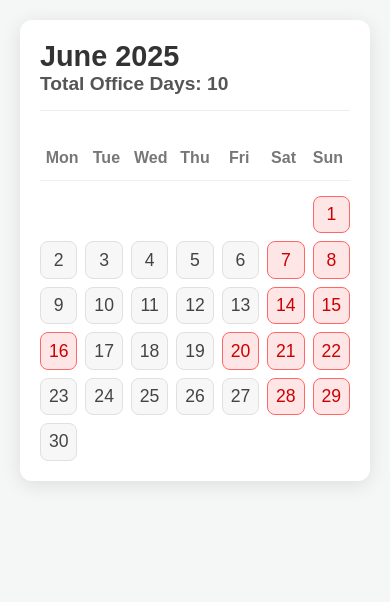
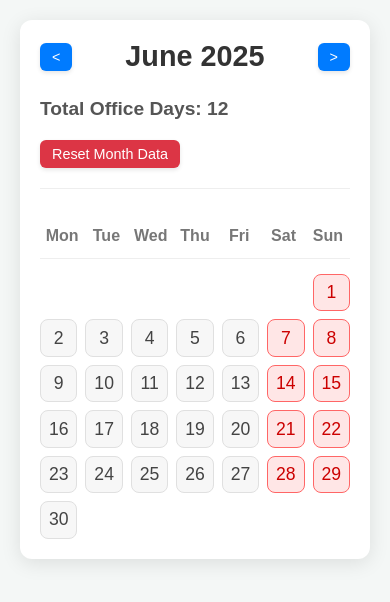
Before and after one commit to WilsonNagar/worklifebalance, a plain HTML site: page index.html in a window 390 px wide. Drawn offline with Linux system fonts and the light colour scheme.

Commit message:
Reset add, local save add

```diff
--- a/index.html
+++ b/index.html
@@ -9,8 +9,15 @@
 <body>
     <div class="calendar-container">
         <div class="calendar-header">
-            <h2 id="current-month-year"></h2>
-            <div id="total-office-days">Total Office Days: <span id="office-days-count">0</span></div>
+            <div class="month-navigation">
+                <button id="prev-month-btn" class="nav-btn">&lt;</button>
+                <h2 id="current-month-year"></h2>
+                <button id="next-month-btn" class="nav-btn">&gt;</button>
+            </div>
+            <div class="header-controls">
+                <div id="total-office-days">Total Office Days: <span id="office-days-count">0</span></div>
+                <button id="reset-month-data-btn" class="control-btn">Reset Month Data</button>
+            </div>
         </div>
         <div id="week-days">
             <div class="day-name">Mon</div>
@@ -27,10 +34,12 @@
             </div>
     </div>
 
+    <script src="js/publicHolidays.js"></script>
     <script src="js/dataManager.js"></script>
     <script src="js/calendarGenerator.js"></script>
     <script src="js/eventHandlers.js"></script>
     <script src="js/calculationEngine.js"></script>
     <script src="js/uiUpdater.js"></script>
-    <script src="js/main.js"></script> </body>
+    <script src="js/main.js"></script>
+</body>
 </html>
--- a/js/dataManager.js
+++ b/js/dataManager.js
@@ -1,19 +1,43 @@
 // js/dataManager.js
 
+// import { publicHolidays } from './publicHolidays.js'; // Import the publicHolidays object
+
 const dataManager = (function() {
+    // Key for storing data in localStorage
+    const LOCAL_STORAGE_KEY = 'calendarDateStates';
+
     // Stores the state of each date. Key: 'YYYY-MM-DD', Value: 'normal', 'leave', 'working'
-    const dateStates = {};
+    let dateStates = {}; // Changed from const to let to allow reassignment on load
+    let publicHolidays = {}; // Placeholder for public holidays, will be populated from the imported module
 
-    // Stores public holidays. Key: 'YYYY-MM-DD', Value: true
-    const publicHolidays = {};
+    /**
+     * Initializes dateStates by attempting to load from localStorage.
+     */
+    function loadDateStates() {
+        try {
+            const storedData = localStorage.getItem(LOCAL_STORAGE_KEY);
+            if (storedData) {
+                dateStates = JSON.parse(storedData);
+            }
+        } catch (e) {
+            console.error("Error loading date states from localStorage:", e);
+            dateStates = {}; // Fallback to empty if loading fails
+        }
+    }
 
-    // Example public holidays for June 2025 (adjust as needed for your region)
-    // As of today, June 14, 2025, we'll assume a couple of holidays for demonstration.
-    // Assuming a hypothetical holiday on June 16 (Monday) for Eid al-Adha,
-    // and another on June 20 (Friday) for Rath Yatra based on typical Indian holidays.
-    publicHolidays['2025-06-16'] = true; // Monday, June 16, 2025 (Eid al-Adha - tentative date)
-    publicHolidays['2025-06-20'] = true; // Friday, June 20, 2025 (Rath Yatra - tentative date)
+    /**
+     * Saves the current dateStates to localStorage.
+     */
+    function saveDateStates() {
+        try {
+            localStorage.setItem(LOCAL_STORAGE_KEY, JSON.stringify(dateStates));
+        } catch (e) {
+            console.error("Error saving date states to localStorage:", e);
+        }
+    }
 
+    // Call loadDateStates immediately when the module is initialized
+    loadDateStates();
 
     /**
      * Retrieves the state of a given date.
@@ -25,12 +49,13 @@ const dataManager = (function() {
     }
 
     /**
-     * Sets the state of a given date.
+     * Sets the state of a given date and saves to localStorage.
      * @param {string} dateString - The date in 'YYYY-MM-DD' format.
      * @param {string} state - 'normal', 'leave', or 'working'.
      */
     function setDateState(dateString, state) {
         dateStates[dateString] = state;
+        saveDateStates(); // Save changes immediately
     }
 
     /**
@@ -39,6 +64,7 @@ const dataManager = (function() {
      * @returns {boolean} True if it's a public holiday, false otherwise.
      */
     function isPublicHoliday(dateString) {
+        // Use the imported publicHolidays object
         return publicHolidays[dateString] === true;
     }
 
@@ -50,10 +76,26 @@ const dataManager = (function() {
         return { ...dateStates }; // Return a copy to prevent external modification
     }
 
+    /**
+     * Clears all date states for a specific month and saves to localStorage.
+     * @param {number} year - The year (e.g., 2025).
+     * @param {number} month - The month (0-indexed, e.g., 0 for January, 5 for June).
+     */
+    function clearMonthData(year, month) {
+        const monthPrefix = `${year}-${String(month + 1).padStart(2, '0')}`;
+        for (const dateString in dateStates) {
+            if (dateString.startsWith(monthPrefix)) {
+                delete dateStates[dateString];
+            }
+        }
+        saveDateStates(); // Save changes immediately
+    }
+
     return {
         getDateState,
         setDateState,
         isPublicHoliday,
-        getAllDateStates
+        getAllDateStates,
+        clearMonthData // Expose the new clearMonthData function
     };
 })();
--- a/js/main.js
+++ b/js/main.js
@@ -22,20 +22,29 @@ document.addEventListener('DOMContentLoaded', () => {
     // Perform initial calculations and UI updates after the calendar is first rendered
     onDateStateChange();
 
-    // Future: Add event listeners for month navigation buttons if implemented
-    // Example:
-    // document.getElementById('prev-month-btn').addEventListener('click', () => {
-    //     calendarGenerator.prevMonth();
-    //     calendarGenerator.renderCalendar((tile) => {
-    //         eventHandlers.attachTileClickListener(tile, onDateStateChange);
-    //     });
-    //     onDateStateChange(); // Recalculate and update UI after month change
-    // });
-    // document.getElementById('next-month-btn').addEventListener('click', () => {
-    //     calendarGenerator.nextMonth();
-    //     calendarGenerator.renderCalendar((tile) => {
-    //         eventHandlers.attachTileClickListener(tile, onDateStateChange);
-    //     });
-    //     onDateStateChange(); // Recalculate and update UI after month change
-    // });
+    // Add event listeners for month navigation buttons
+    document.getElementById('prev-month-btn').addEventListener('click', () => {
+        calendarGenerator.prevMonth();
+        calendarGenerator.renderCalendar((tile) => {
+            eventHandlers.attachTileClickListener(tile, onDateStateChange);
+        });
+        onDateStateChange(); // Recalculate and update UI after month change
+    });
+    document.getElementById('next-month-btn').addEventListener('click', () => {
+        calendarGenerator.nextMonth();
+        calendarGenerator.renderCalendar((tile) => {
+            eventHandlers.attachTileClickListener(tile, onDateStateChange);
+        });
+        onDateStateChange(); // Recalculate and update UI after month change
+    });
+
+    // Add event listener for the reset month button
+    document.getElementById('reset-month-data-btn').addEventListener('click', () => {
+        const currentMonthYear = calendarGenerator.getCurrentMonthYear();
+        dataManager.clearMonthData(currentMonthYear.year, currentMonthYear.month);
+        calendarGenerator.renderCalendar((tile) => {
+            eventHandlers.attachTileClickListener(tile, onDateStateChange);
+        });
+        onDateStateChange(); // Recalculate and update UI after reset
+    });
 });
--- a/style.css
+++ b/style.css
@@ -163,3 +163,114 @@ body {
         display: none; /* Hide A/B data on small screens, or re-think layout */
     }
 }
+
+
+/* ---------------------------------------------- */
+
+/* Add to your existing style.css */
+
+.calendar-header {
+    display: flex;
+    justify-content: space-between; /* Distribute items */
+    align-items: center;
+    margin-bottom: 25px;
+    border-bottom: 1px solid #eee;
+    padding-bottom: 15px;
+    flex-wrap: wrap; /* Allow wrapping on smaller screens */
+    gap: 15px; /* Space between elements in header */
+}
+
+.month-navigation {
+    display: flex;
+    align-items: center;
+    gap: 10px; /* Space between button and month/year text */
+}
+
+.nav-btn {
+    background-color: #007bff; /* A nice blue */
+    color: white;
+    border: none;
+    border-radius: 6px;
+    padding: 8px 15px;
+    font-size: 1.2em;
+    cursor: pointer;
+    transition: background-color 0.2s ease, transform 0.1s ease;
+    flex-shrink: 0; /* Prevent buttons from shrinking */
+    box-shadow: 0 2px 4px rgba(0,0,0,0.1); /* Subtle shadow */
+}
+
+.nav-btn:hover {
+    background-color: #0056b3; /* Darker blue on hover */
+    transform: translateY(-1px); /* Slight lift effect */
+}
+
+.nav-btn:active {
+    background-color: #004085;
+    transform: translateY(0); /* Press effect */
+    box-shadow: 0 1px 2px rgba(0,0,0,0.1);
+}
+
+.header-controls {
+    display: flex;
+    align-items: center;
+    gap: 20px; /* Space between office days count and reset button */
+    flex-wrap: wrap; /* Allow wrapping */
+}
+
+.control-btn {
+    background-color: #dc3545; /* Red for reset, typically for destructive actions */
+    color: white;
+    border: none;
+    border-radius: 6px;
+    padding: 10px 20px;
+    font-size: 1em;
+    cursor: pointer;
+    transition: background-color 0.2s ease, transform 0.1s ease;
+    flex-shrink: 0;
+    box-shadow: 0 2px 4px rgba(0,0,0,0.1); /* Subtle shadow */
+    margin-top: 10px; /* Adjust as needed - gives space below previous content on wrap */
+    margin-bottom: 5px; /* Optional: adds a little space below it too */
+}
+
+/* If you want the reset button to always be on its own line or separate below the Total Office Days,
+   and not directly next to it when screen is wide, you might adjust .header-controls flex-direction.
+   For now, this will align them side-by-side if space permits, and stack if not.
+*/
+
+
+.control-btn:hover {
+    background-color: #c82333; /* Darker red on hover */
+    transform: translateY(-1px);
+}
+
+.control-btn:active {
+    background-color: #bd2130;
+    transform: translateY(0);
+    box-shadow: 0 1px 2px rgba(0,0,0,0.1);
+}
+
+/* Responsive adjustments for smaller screens */
+@media (max-width: 768px) {
+    .calendar-header {
+        flex-direction: column; /* Stack header items vertically */
+        align-items: flex-start; /* Align stacked items to the left */
+    }
+    .month-navigation, .header-controls {
+        width: 100%; /* Make navigation and controls take full width */
+        justify-content: space-between; /* Distribute content within their full width */
+    }
+    .header-controls {
+        margin-top: 10px; /* Add some space between month navigation and controls when stacked */
+    }
+    .control-btn {
+        margin-top: 0; /* Remove top margin when elements are stacked within .header-controls */
+        width: auto; /* Allow button to shrink/grow */
+    }
+}
+
+@media (max-width: 500px) {
+    .nav-btn, .control-btn {
+        padding: 6px 12px;
+        font-size: 0.9em;
+    }
+}
```
Also changed, not shown: js/publicHoliday.js (added, +8 -0 lines).
